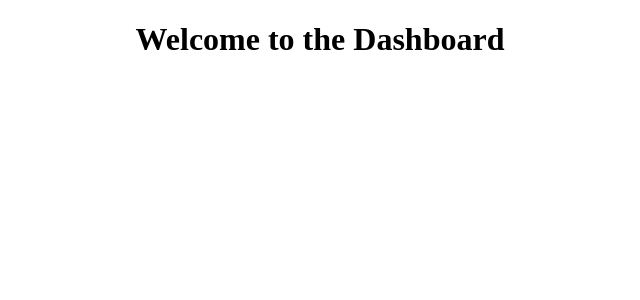
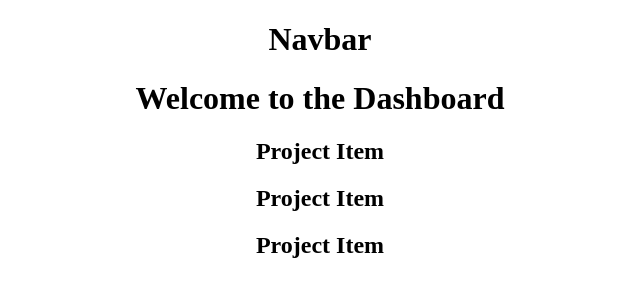
Before and after one commit to Koscee/PPM-tool, a React (Create React App) app in the folder ppmtool-react-client/: page /dashboard in a window 1280 px wide. Shown: the top 300 px of the page, without its empty margins (320-960 px from the left). Built offline with nearby package versions, Linux system fonts and the light colour scheme.

Commit message:
Create files for ProjectItem and Header components linking them with the Dashboard and App component respectively.

```diff
--- a/ppmtool-react-client/src/App.js
+++ b/ppmtool-react-client/src/App.js
@@ -1,11 +1,13 @@
 import React, { Component } from "react";
 import "./App.css";
 import Dashboard from "./components/Dashboard";
+import Header from "./components/layout/Header";
 
 class App extends Component {
   render() {
     return (
       <div className="App">
+        <Header />
         <Dashboard />
       </div>
     );
--- a/ppmtool-react-client/src/components/Dashboard.js
+++ b/ppmtool-react-client/src/components/Dashboard.js
@@ -1,8 +1,16 @@
 import React, { Component } from "react";
+import ProjectItem from "./project/ProjectItem";
 
 class Dashboard extends Component {
   render() {
-    return <h1>Welcome to the Dashboard</h1>;
+    return (
+      <div>
+        <h1>Welcome to the Dashboard</h1>
+        <ProjectItem />
+        <ProjectItem />
+        <ProjectItem />
+      </div>
+    );
   }
 }
 
--- /dev/null
+++ b/ppmtool-react-client/src/components/layout/Header.js
@@ -0,0 +1,12 @@
+import React, { Component } from "react";
+
+class Header extends Component {
+  render() {
+    return (
+      <div>
+        <h1>Navbar</h1>
+      </div>
+    );
+  }
+}
+export default Header;
--- /dev/null
+++ b/ppmtool-react-client/src/components/project/ProjectItem.js
@@ -0,0 +1,9 @@
+import React, { Component } from "react";
+
+class ProjectItem extends Component {
+  render() {
+    return <h2>Project Item</h2>;
+  }
+}
+
+export default ProjectItem;
```
